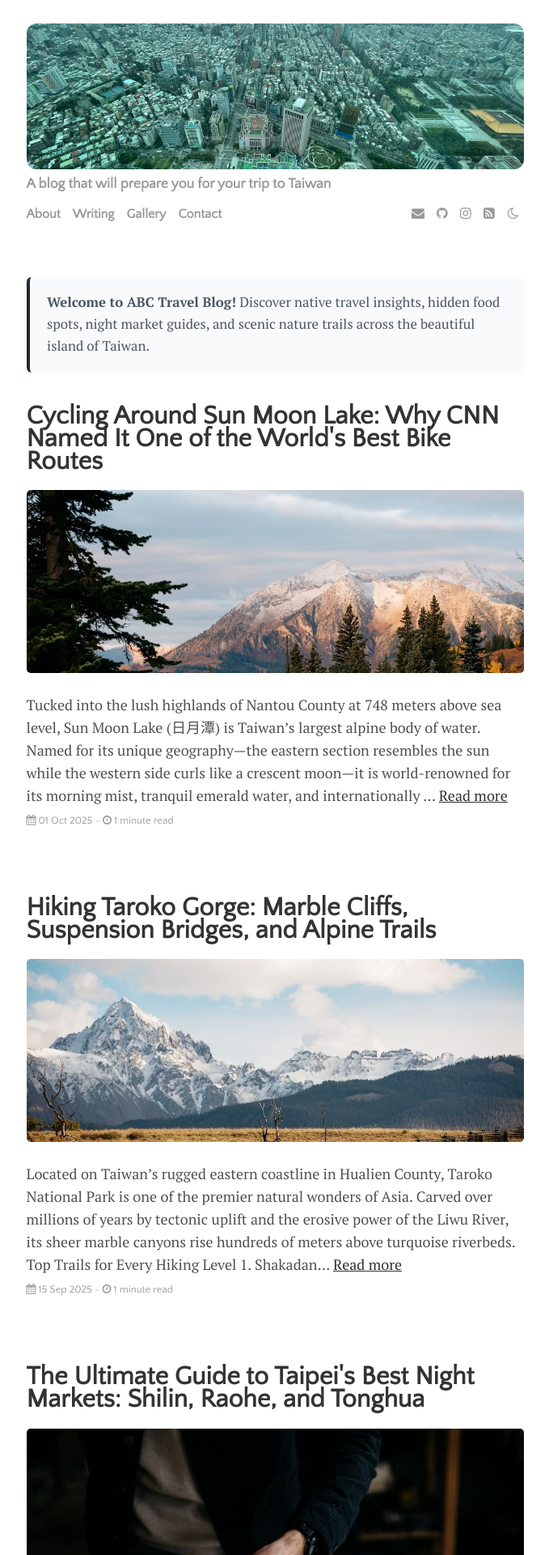
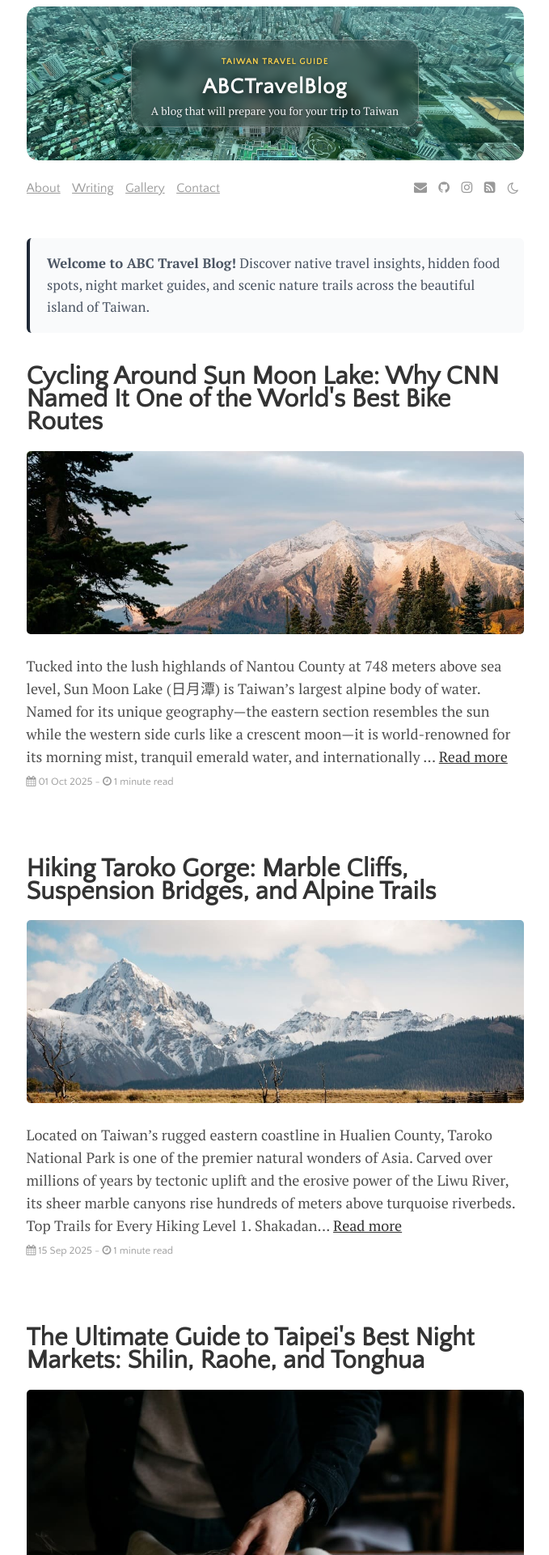
Before and after one commit to AbcTravelBlog/abctravelblog.github.io, a Jekyll site: the page built from index.html, in a window 1280 px wide. Shown: the top 1920 px of the page at 81% size, without its empty margins (300-979 px from the left). Built offline with Jekyll 4.4.1, drawn with Linux system fonts in a browser that asks for light colours; the list of posts is cut into pages by our own code.

Commit message:
feat(banner): integrate tagline and title into centered frosted glass pill (Option 1B)

```diff
--- a/_includes/header.html
+++ b/_includes/header.html
@@ -1,9 +1,13 @@
 <header class="header">
-  <h3 class="header-title">
-    <a href="{{ site.github.url }}/">
-      <img src="assets/img/banner.jpg" alt="Website Banner" class="banner">
+  <div class="header-banner-wrapper">
+    <a href="{{ site.github.url }}/" class="header-banner-link">
+      <img src="{{ site.github.url }}/assets/img/banner.jpg" alt="{{ site.title }} Banner" class="banner-img">
+      <div class="banner-glass-pill">
+        <span class="banner-badge">Taiwan Travel Guide</span>
+        <h1 class="banner-title">{{ site.title }}</h1>
+        <p class="banner-tagline">{{ site.description }}</p>
+      </div>
     </a>
-    <small class="header-subtitle">{{ site.description }}</small>
-    {% include menu.html %} <!-- all icons go here -->
-  </h3>
+  </div>
+  {% include menu.html %}
 </header>
--- a/_sass/_default.scss
+++ b/_sass/_default.scss
@@ -27,22 +27,12 @@
 .header {
   padding-top: 0.5rem;
   padding-bottom: 0.5rem;
-  margin-bottom: 4rem;
+  margin-bottom: 2.5rem;
   font-family: $sans-serif-font-family;
 }
 
 .header a:hover {
-  color:black;
-}
-
-.header-title a {
-  font-size: 2rem;
-  text-decoration: none;
-  color: $body-color;
-}
-
-.header-subtitle {
-  color: $light-gray-color;
+  color: black;
 }
 
 /*
@@ -52,6 +42,8 @@
 .menu {
   padding-top: 0.5rem;
   display: block;
+  clear: both;
+  overflow: hidden;
 }
 
 .menu-content {
--- a/_sass/_home.scss
+++ b/_sass/_home.scss
@@ -44,17 +44,102 @@
 }
 
 /*
-  Banner
+  Header Banner (Option 1B - Centered Frosted Glass Pill)
 */
 
-.banner {
+.header-banner-wrapper {
+  position: relative;
   width: 100%;
-  height: 180px;
-  aspect-ratio: 16 / 5;
+  height: 190px;
+  border-radius: 14px;
+  overflow: hidden;
+  margin-bottom: 0.75rem;
+}
+
+.header-banner-link {
+  display: flex;
+  align-items: center;
+  justify-content: center;
+  width: 100%;
+  height: 100%;
+  text-decoration: none;
+  position: relative;
+}
+
+.banner-img {
+  position: absolute;
+  inset: 0;
+  width: 100%;
+  height: 100%;
   object-fit: cover;
   object-position: center;
-  border-radius: 12px;
   display: block;
+  border-radius: 14px;
+  transition: transform 0.3s ease;
+}
+
+.header-banner-link:hover .banner-img {
+  transform: scale(1.02);
+}
+
+.banner-glass-pill {
+  position: relative;
+  z-index: 2;
+  backdrop-filter: blur(8px);
+  -webkit-backdrop-filter: blur(8px);
+  background: rgba(0, 0, 0, 0.28);
+  border: 1px solid rgba(255, 255, 255, 0.25);
+  box-shadow: 0 8px 24px rgba(0, 0, 0, 0.2);
+  border-radius: 16px;
+  padding: 10px 24px;
+  text-align: center;
+  color: #ffffff;
+  max-width: 90%;
+}
+
+.banner-badge {
+  display: inline-block;
+  font-size: 0.65rem;
+  font-weight: 700;
+  letter-spacing: 0.12em;
+  text-transform: uppercase;
+  color: #fcd34d;
+  margin-bottom: 2px;
+  text-shadow: 0 1px 4px rgba(0, 0, 0, 0.6);
+}
+
+.banner-title {
+  font-size: 1.65rem;
+  font-weight: 900;
+  letter-spacing: 0.04em;
+  color: #ffffff !important;
+  margin: 0;
+  line-height: 1.2;
+  text-shadow: 0 2px 8px rgba(0, 0, 0, 0.6);
+}
+
+.banner-tagline {
+  font-family: $serif-font-family;
+  font-size: 0.85rem;
+  color: #f3f4f6;
+  margin: 4px 0 0;
+  line-height: 1.35;
+  text-shadow: 0 1px 4px rgba(0, 0, 0, 0.6);
+}
+
+@media (max-width: 500px) {
+  .header-banner-wrapper {
+    height: 160px;
+  }
+  .banner-title {
+    font-size: 1.35rem;
+  }
+  .banner-tagline {
+    font-size: 0.75rem;
+  }
+  .banner-glass-pill {
+    padding: 8px 16px;
+  }
 }
 
 /*
```
